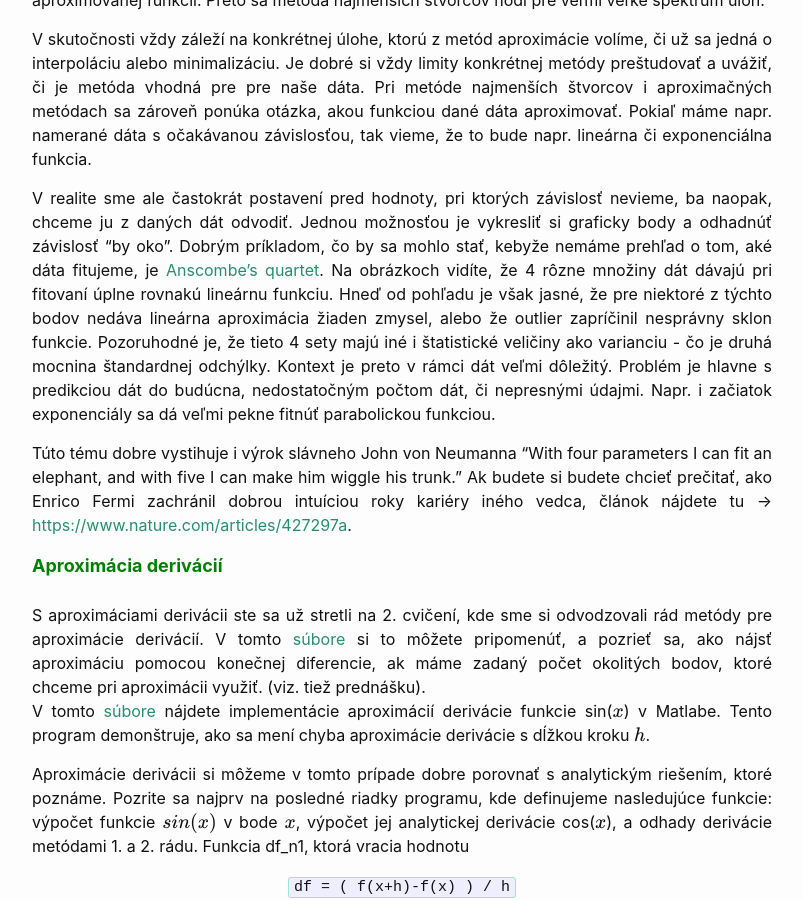
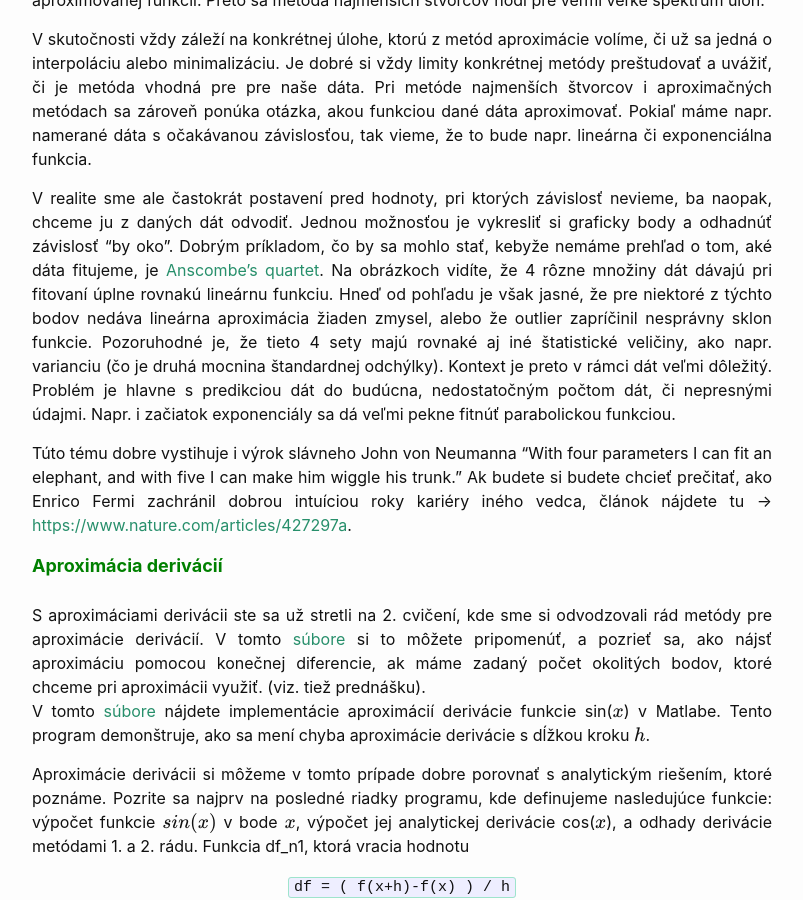
Before and after one commit to maslarova/maslarova.github.io, a Jekyll site: the page built from _posts/2021-03-25-cvicenie6.md, in a window 1280 px wide and 900 px high, scrolled down 3469 px. Shown: the whole window, without its empty margins (238-1041 px from the left). Built offline with Jekyll 4.4.1, drawn with Linux system fonts in a browser that asks for light colours.

Commit message:
2021-03-25-cvicenie6.md

```diff
--- a/_posts/2021-03-25-cvicenie6.md
+++ b/_posts/2021-03-25-cvicenie6.md
@@ -127,7 +127,7 @@ V skutočnosti vždy záleží na konkrétnej úlohe, ktorú z metód aproximác
 Pri metóde najmenších štvorcov i aproximačných metódach sa zároveň ponúka otázka, akou funkciou dané dáta aproximovať. Pokiaľ máme napr. namerané dáta s očakávanou závislosťou, tak vieme, že to bude napr. lineárna či exponenciálna funkcia.
 
 V realite sme ale častokrát postavení pred hodnoty, pri ktorých závislosť nevieme, ba naopak, chceme ju z daných dát odvodiť. Jednou možnosťou je vykresliť si graficky body a odhadnúť závislosť "by oko". Dobrým príkladom, čo by sa mohlo stať, kebyže nemáme prehľad o tom, aké dáta fitujeme, je [Anscombe's quartet](https://en.wikipedia.org/wiki/Anscombe%27s_quartet). Na obrázkoch vidíte, že 4 rôzne množiny dát dávajú pri fitovaní úplne rovnakú lineárnu funkciu.
-Hneď od pohľadu je však jasné, že pre niektoré z týchto bodov nedáva lineárna aproximácia žiaden zmysel, alebo že outlier zapríčinil nesprávny sklon funkcie. Pozoruhodné je, že tieto 4 sety majú iné i štatistické veličiny ako varianciu - čo je druhá mocnina štandardnej odchýlky.
+Hneď od pohľadu je však jasné, že pre niektoré z týchto bodov nedáva lineárna aproximácia žiaden zmysel, alebo že outlier zapríčinil nesprávny sklon funkcie. Pozoruhodné je, že tieto 4 sety majú rovnaké aj iné štatistické veličiny, ako napr.  varianciu (čo je druhá mocnina štandardnej odchýlky).
 Kontext je preto v rámci dát veľmi dôležitý. Problém je hlavne s predikciou dát do budúcna, nedostatočným počtom dát, či nepresnými údajmi. Napr. i začiatok exponenciály sa dá veľmi pekne fitnúť parabolickou funkciou.
 
 Túto tému dobre vystihuje i výrok slávneho John von Neumanna "With four parameters I can fit an elephant, and with five I can make him wiggle his trunk."
```
